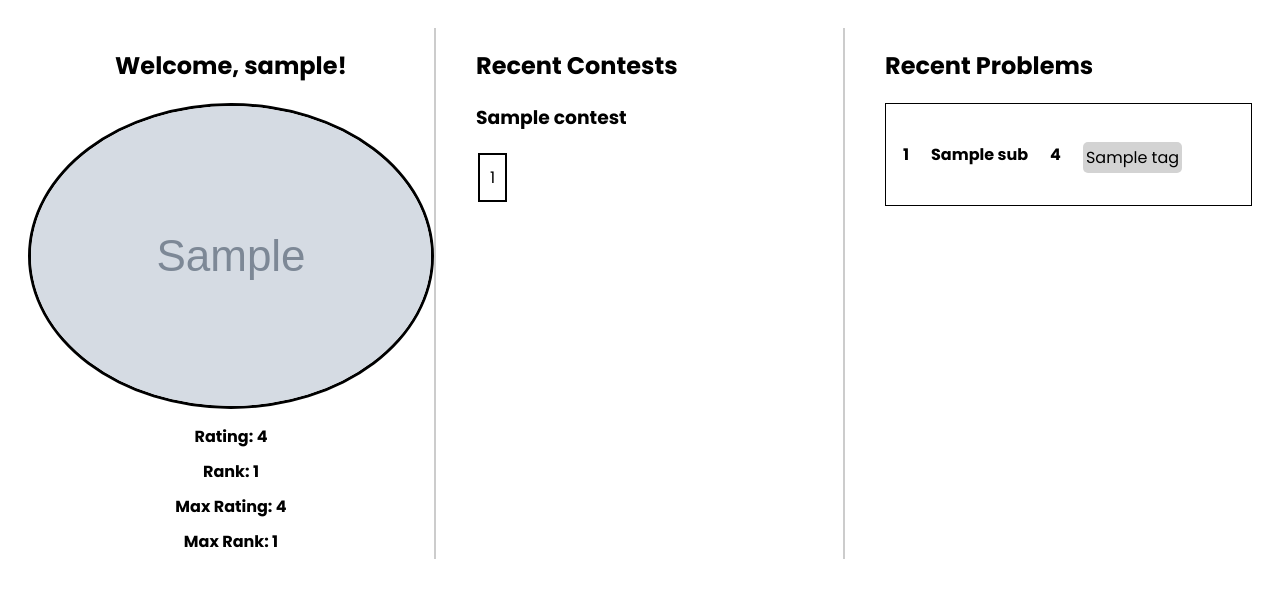
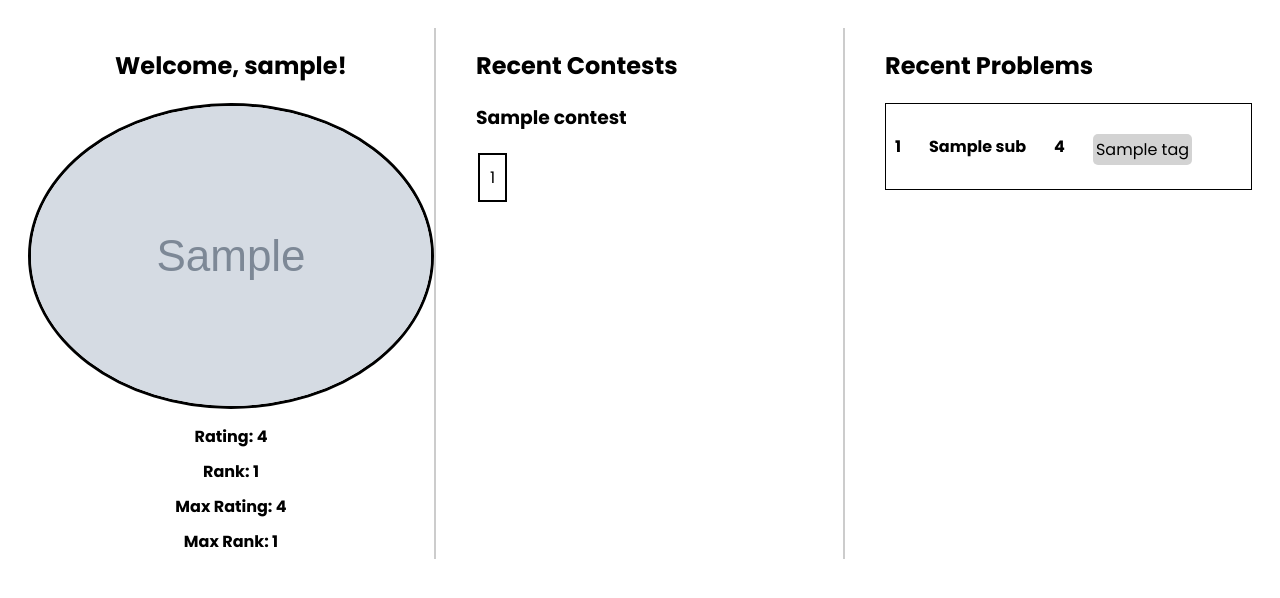
Before and after one commit to JohnRemon/CodeforcesTracker, a Python web app: template templates/dashboard.html in a window 1280 px wide. Shown: the top 598 px of the page. Run offline with Jinja, Linux system fonts and the light colour scheme; the template is opened without the code that fills it: most values are stand-ins (such as "Sample title", 1, 10 or a date in 2020); grey boxes marked "Sample" are stand-in pictures.

Commit message:
Created the Base Logic to add Notes

```diff
--- a/static/css/dashboard.css
+++ b/static/css/dashboard.css
@@ -1,7 +1,10 @@
+body{
+    font-family: "Poppins", sans-serif;
+}
+
 .container{
     display: flex;
     flex-direction: row;
-    font-family: "Poppins", sans-serif;
     width: 100%;
 }
 .contests_table{
@@ -55,7 +58,7 @@ a {
     margin-bottom: 10px;
 }
 .problem_info{
-    padding: 10px;
+    padding: 4px;
 }
 .user_info{
     display: flex;
@@ -74,3 +77,34 @@ a {
 .container > div:not(:last-child) {
     border-right: 2px solid #ccc;
 }
+
+.problem_row {
+    display: flex;
+    justify-content: space-between;
+    align-items: center;
+    gap: 10px;
+    flex-wrap: wrap;
+}
+
+.problem_info {
+    flex: 0 0 auto;
+    margin-right: 10px;
+}
+
+.problem_info.tags {
+    flex: 1;
+    display: flex;
+    flex-wrap: wrap;
+    gap: 5px;
+}
+
+.edit_icon {
+    margin-right: 5px;
+    margin-left: auto;
+    cursor: pointer;
+}
+
+.note{
+    font-size: 12px;
+    padding-bottom: 10px;
+}
--- a/templates/base.html
+++ b/templates/base.html
@@ -4,9 +4,10 @@
     <meta charset="UTF-8">
     <meta name="viewport" content="width=device-width, initial-scale=1.0">
     <meta http-equiv="X-UA-Compatible" content="ie=edge">
-<link rel="preconnect" href="https://fonts.googleapis.com">
-<link rel="preconnect" href="https://fonts.gstatic.com" crossorigin>
-<link href="https://fonts.googleapis.com/css2?family=Poppins:ital,wght@0,100;0,200;0,300;0,400;0,500;0,600;0,700;0,800;0,900;1,100;1,200;1,300;1,400;1,500;1,600;1,700;1,800;1,900&display=swap" rel="stylesheet">
+    <link rel="preconnect" href="https://fonts.googleapis.com">
+    <link rel="preconnect" href="https://fonts.gstatic.com" crossorigin>
+    <link href="https://fonts.googleapis.com/css2?family=Poppins:ital,wght@0,100;0,200;0,300;0,400;0,500;0,600;0,700;0,800;0,900;1,100;1,200;1,300;1,400;1,500;1,600;1,700;1,800;1,900&display=swap" rel="stylesheet">
+    <link rel="stylesheet" href="{{ url_for('static', filename='css/base.css') }}">
     {% block head %} {% endblock %}
 </head>
 <body>
--- a/templates/dashboard.html
+++ b/templates/dashboard.html
@@ -18,7 +18,11 @@
             <h2>Recent Contests</h2>
             {% for contest in contests %}
                 <div class="contest">
-                    <h3>{{ contest.contestName }}</h3>
+                    <div class="contest_title">
+                        <h3>
+                            {{ contest.contestName }}
+                        </h3>
+                    </div>
                     <div class="problems">
                         <table>
                             <tr>
@@ -47,20 +51,23 @@
             <h2>Recent Problems</h2>
                 {% for sub in submissions %}
                     <div class="submission">
-                        <table class="problem_table">
-                            <tr>
-                                <td class="problem_info"><h4>{{ sub.index }}</h4></td>
-                                <td class="problem_info">
+                        <div class="problem_row">
+                            <div class="problem_info">
+                                <h4>{{ sub.index }}</h4>
+                            </div>
+                            <div class="problem_info">
                                 <h4><a href="https://codeforces.com/problemset/problem/{{ sub.contestId }}/{{ sub.index }}" target="_blank">{{ sub.name }}</a></h4>
-                                </td>
-                                <td class="problem_info"><h4>{{ sub.rating }}</h4></td>
-                                <td class="problem_info">
+                            </div>
+                            <div class="problem_info"><h4>{{ sub.rating }}</h4></div>
+                            <div class="problem_info tags">
                                 {% for tag in sub.tags %}
                                     <span class="tag">{{ tag }}</span>
                                 {% endfor %}
-                                </td>
-                            </tr>
-                        </table>
+                            </div>
+                            <div class="edit_icon">
+                                {% block note_submission %}{% endblock %}
+                            </div>
+                        </div>
                     </div>
                 {% endfor %}
         </div>
--- /dev/null
+++ b/templates/note.html
@@ -0,0 +1,3 @@
+{% extends 'base.html' %}
+
+{% endblock %}
```
Also changed, not shown: routes.py (+20 -7 lines), templates/logged_in_dashboard.html (added, +11 -0 lines), static/css/base.css (added). Lines whose indentation alone changed are shown as unchanged.
